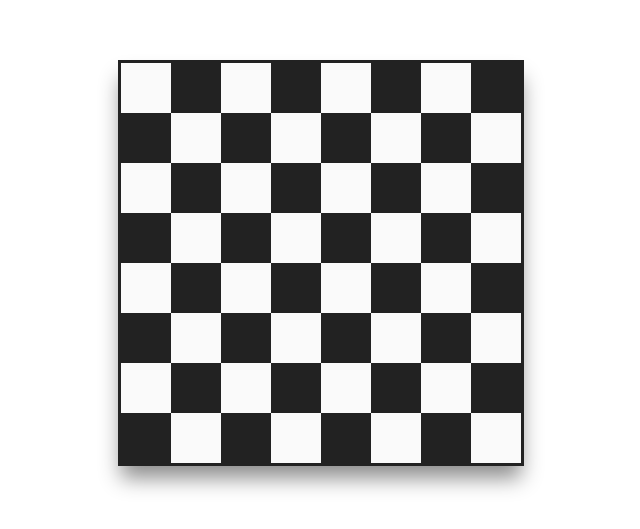
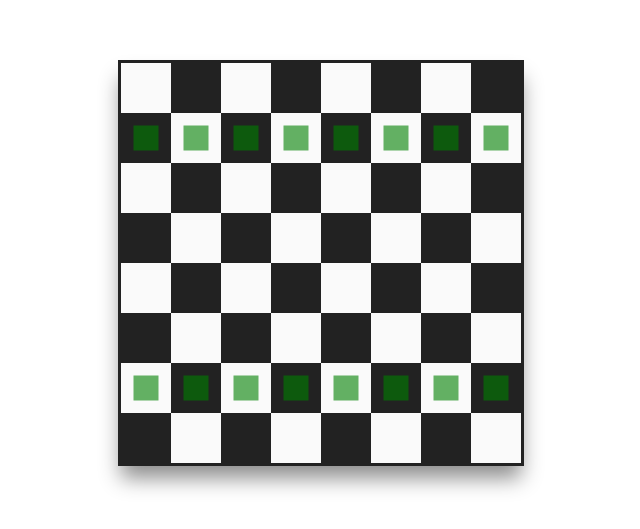
Before and after one commit to eduardoaraya/engine-chess-canvas-js, a plain HTML site: page index.html in a window 1280 px wide. Shown: the part 145-674 px from the top of the page, without its empty margins (319-959 px from the left). Drawn offline with Linux system fonts and the light colour scheme.

Commit message:
posicionamento das peças

```diff
--- a/Board.js
+++ b/Board.js
@@ -6,8 +6,13 @@ class Board{
         this.structure = structure;
     }
 
-    render(){
+    render(callback,object = null){
         this.structure.forEach((item,number) => {
+            callback(item,number,object)
+        });
+    }
+
+    printBoard(item,number){
         let color = (number%2 == 0) ? '#FAFAFA' : '#222';
         let lastcolor = '';
         item.forEach( pixel => {
@@ -17,6 +22,45 @@ class Board{
             lastcolor = color;
             this.context.fillRect( pixel.x, pixel.y, pixel.size, pixel.size);
         })
+    }
+
+    printPieces(item,number,game){
+        const positions = item.map( (pixel,row) => {
+            return {
+                column:number,
+                row,
+                w:pixel.size / 2,
+                h:pixel.size / 2,
+                x:pixel.x + ((pixel.size / 2) / 2),
+                y:pixel.y + ((pixel.size / 2) / 2),
+            }
         })
+        let pieces = [];
+        positions.forEach( pixel => {
+            Object.values(game).forEach(item => {
+                if( item.init.a.x.includes(pixel.column) && item.init.a.y.includes(pixel.row) ){
+                    pieces.push({
+                        x:pixel.x,
+                        y:pixel.y,
+                        w:pixel.w,
+                        h:pixel.h,
+                    });
+                }
+                if( item.init.b.x.includes(pixel.column) && item.init.b.y.includes(pixel.row) ){
+                    pieces.push({
+                        x:pixel.x,
+                        y:pixel.y,
+                        w:pixel.w,
+                        h:pixel.h,
+                    });
+                }
+            })
+        })
+        pieces.forEach(item=>{
+            this.context.fillStyle = 'green';
+            this.context.fillRect( item.x, item.y , item.w , item.h );
+        })
+
+
     }
 }
--- a/index.html
+++ b/index.html
@@ -20,23 +20,54 @@
             background:  #BBB;
             box-shadow: 0px 15px 20px -3px rgba(0,0,0,0.45);
         }
+        #pieces {
+            position: absolute;
+            opacity: .6;
+        }
     </style>
 </head>
 <body>
         <canvas id="board" width="400" height="400"></canvas>
+        <canvas id="pieces" width="400" height="400"></canvas>
+
         <script src="./DataStructure.js"></script>
         <script src="./Board.js"></script>
 
         <script>
 
-            const dataStructure = new DataStructure({
+            const dimensions = {
                 size:50,
                 margin:0,
                 boardLength:8
+            };
+
+            const data = new DataStructure(dimensions);
+            const board = new Board('board',data.structure);
+
+            board.render((item,number) => {
+                board.printBoard(item,number)
             });
 
-            const board = new Board('board',dataStructure.structure);
-            board.render();
+            const game = {
+                'peao':{
+                    init:{
+                        a:{
+                            x:[1,1,1,1,1,1,1,1],
+                            y:[0,1,2,3,4,5,6,7]
+                        },
+                        b:{
+                            x:[6,6,6,6,6,6,6,6],
+                            y:[0,1,2,3,4,5,6,7]
+                        }
+                    }
+                }
+            }
+
+
+            const pieces = new Board('pieces',data.structure);
+            pieces.render((item,number,game) => {
+                pieces.printPieces(item,number,game)
+            },game)
 
         </script>
 </body>
```
Lines whose indentation alone changed are shown as unchanged.
